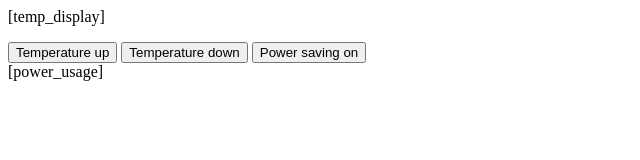
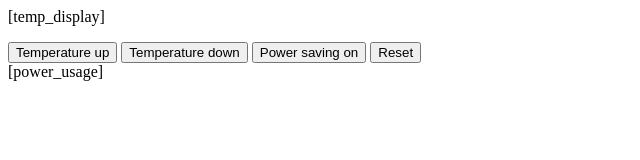
Before and after one commit to StuAA78/ThermostatJS, a plain HTML site: page src/index.html in a window 1280 px wide. Shown: the whole page, without its empty margins (0-640 px from the left). Drawn offline with Linux system fonts and the light colour scheme.

Commit message:
Added reset button

```diff
--- a/src/index.html
+++ b/src/index.html
@@ -9,6 +9,7 @@
 <button type="button" id="temp_up">Temperature up</button>
 <button type="button" id="temp_down">Temperature down</button>
 <button type="button" id="power_saving">Power saving on</button>
+<button type="button" id="reset">Reset</button>
 <div id="power_usage">[power_usage]</div>
 </body>
 
```
